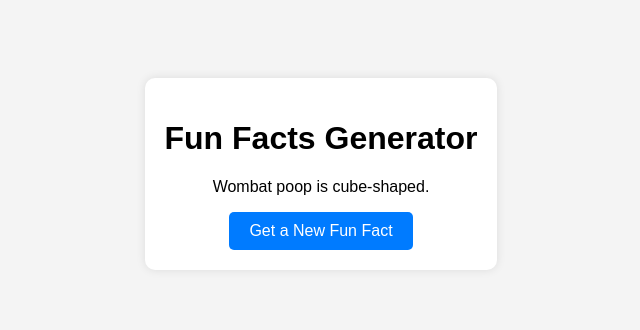
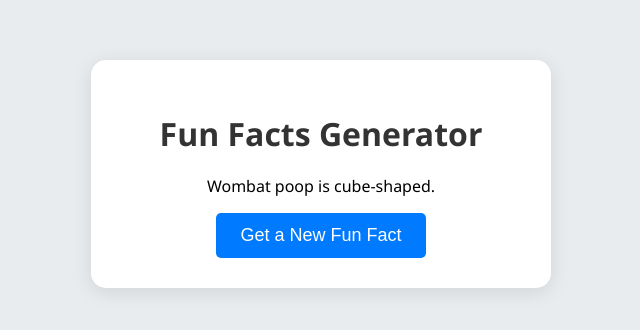
Before and after one commit to Dhakshina-byte/-Fun-Facts-Generator-App-, a plain HTML site: page index.html in a window 1280 px wide. Shown: the part 226-556 px from the top of the page, without its empty margins (319-959 px from the left). Drawn offline with Linux system fonts and the light colour scheme.

Commit message:
Update styles.css

```diff
--- a/styles.css
+++ b/styles.css
@@ -1,6 +1,6 @@
 body {
-    font-family: Arial, sans-serif;
-    background-color: #f4f4f4;
+    font-family: 'Segoe UI', Tahoma, Geneva, Verdana, sans-serif; /* Updated font for a modern look */
+    background-color: #e9ecef; /* Lighter background for a softer appearance */
     display: flex;
     justify-content: center;
     align-items: center;
@@ -10,22 +10,64 @@ body {
 
 .container {
     text-align: center;
-    background: white;
-    padding: 20px;
-    border-radius: 10px;
-    box-shadow: 0 0 10px rgba(0, 0, 0, 0.1);
+    background-color: white;
+    padding: 30px; /* Increased padding for a more spacious feel */
+    border-radius: 15px; /* More rounded corners for a modern aesthetic */
+    box-shadow: 0 4px 20px rgba(0, 0, 0, 0.1); /* Deeper shadow for a floating effect */
+    max-width: 400px; /* Set a max width for better responsiveness */
+    width: 90%; /* Allow the container to be responsive */
+}
+
+h1 {
+    font-size: 2rem; /* Larger font size for the heading */
+    margin-bottom: 20px; /* Space below the heading */
+    color: #333; /* Darker color for better contrast */
 }
 
 button {
-    padding: 10px 20px;
-    font-size: 16px;
+    padding: 12px 24px; /* Increased padding for a more substantial button */
+    font-size: 18px; /* Larger font size for better readability */
     cursor: pointer;
     border: none;
     border-radius: 5px;
     background-color: #007BFF;
     color: white;
+    transition: background-color 0.3s, transform 0.2s; /* Added transform for a subtle scale effect */
 }
 
 button:hover {
     background-color: #0056b3;
+    transform: scale(1.05); /* Slightly enlarge the button on hover */
 }
+
+button:active {
+    transform: scale(0.95); /* Slightly shrink the button when clicked */
+}
+.fade-in {
+    animation: fadeIn 0.5s ease-in-out forwards;
+}
+
+@keyframes fadeIn {
+    from {
+        opacity: 0;
+    }
+    to {
+        opacity: 1;
+    }
+}
+
+.bounce {
+    animation: bounce 0.5s;
+}
+
+@keyframes bounce {
+    0%, 20%, 50%, 80%, 100% {
+        transform: translateY(0);
+    }
+    40% {
+        transform: translateY(-10px);
+    }
+    60% {
+        transform: translateY(-5px);
+    }
+}
```
